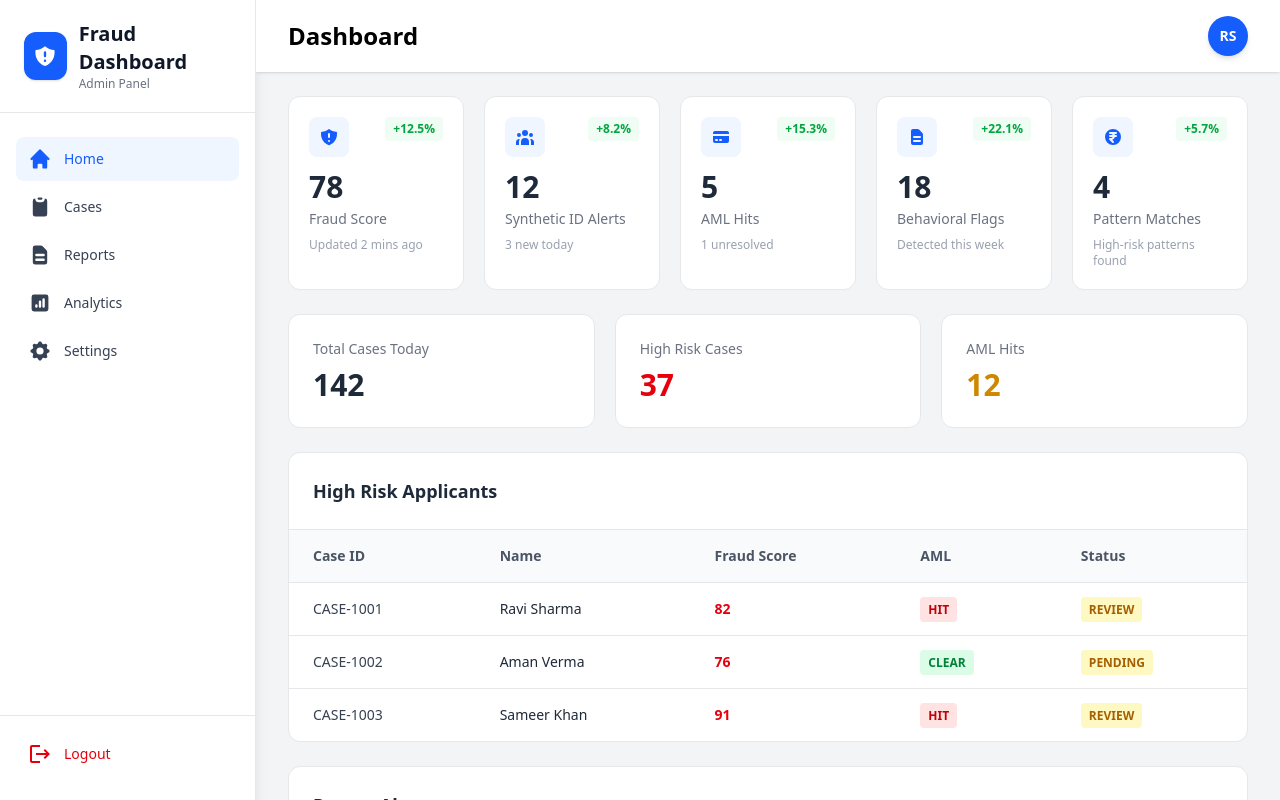
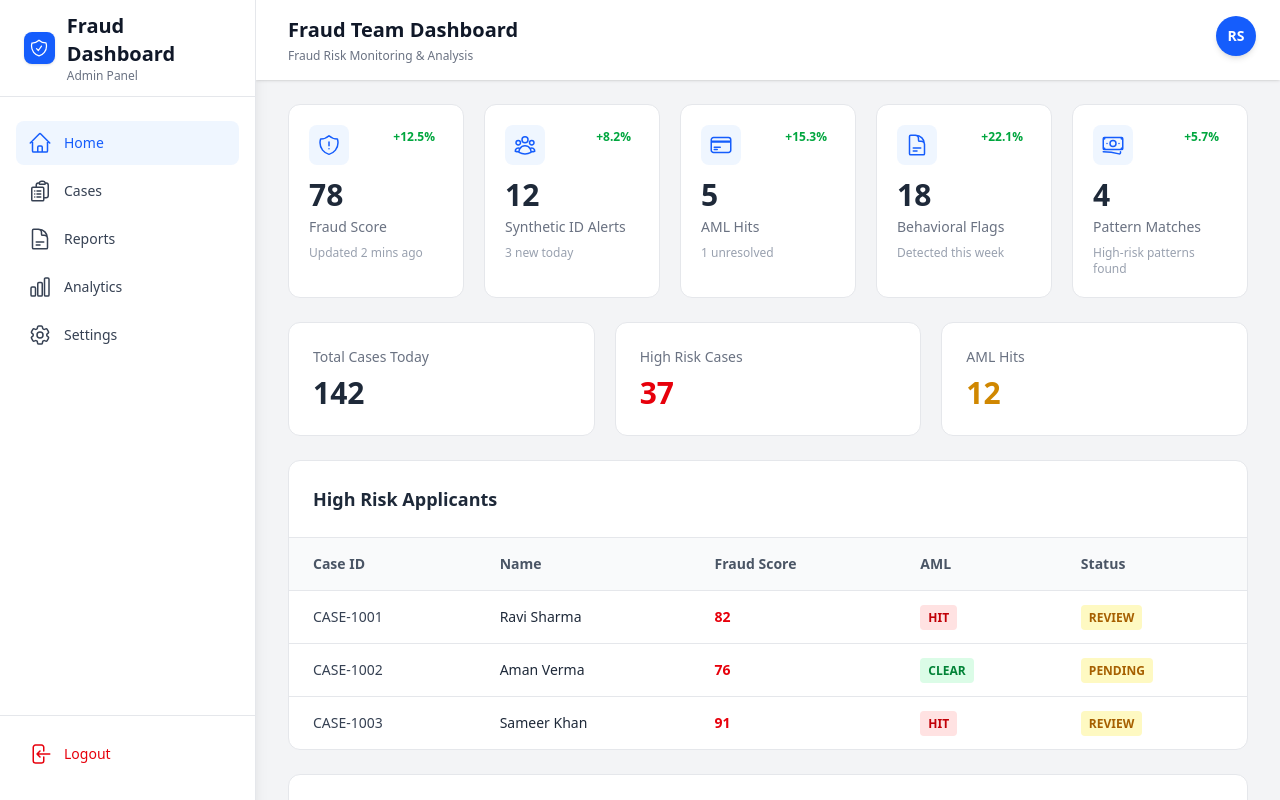
Before and after one commit to Mankuuu1405/BRD-FraudTeamDashboard, a React (Vite) app: page /home in a window 1280 px wide. Shown: the top 800 px of the page. Built offline with nearby package versions, Linux system fonts and the light colour scheme; no server answers; sample sign-in values are in the browser's storage.

Commit message:
Icon and UI Fixes

```diff
--- a/package.json
+++ b/package.json
@@ -10,6 +10,7 @@
     "preview": "vite preview"
   },
   "dependencies": {
+    "@heroicons/react": "^2.2.0",
     "@tailwindcss/vite": "^4.1.17",
     "axios": "^1.13.2",
     "file-saver": "^2.0.5",
--- a/src/components/Sidebar.jsx
+++ b/src/components/Sidebar.jsx
@@ -1,13 +1,15 @@
+import React from "react";
 import { NavLink, useNavigate } from "react-router-dom";
 import {
-  HiHome,
-  HiClipboard,
-  HiChartSquareBar,
-  HiDocumentText,
-  HiCog,
-} from "react-icons/hi";
-import { IoClose } from "react-icons/io5";
-import { MdLogout } from "react-icons/md";
+  HomeIcon,
+  DocumentTextIcon,
+  ClipboardDocumentListIcon,
+  ChartBarIcon,
+  Cog6ToothIcon,
+  ArrowLeftOnRectangleIcon,
+  XMarkIcon,
+  ShieldCheckIcon
+} from "@heroicons/react/24/outline";
 
 export default function Sidebar({ open, setOpen }) {
   const navigate = useNavigate();
@@ -18,11 +20,11 @@ export default function Sidebar({ open, setOpen }) {
   };
 
   const menu = [
-    { name: "Home", icon: HiHome, path: "/home" },
-    { name: "Cases", icon: HiClipboard, path: "/cases" },
-    { name: "Reports", icon: HiDocumentText, path: "/reports" },
-    { name: "Analytics", icon: HiChartSquareBar, path: "/analytics" },
-    { name: "Settings", icon: HiCog, path: "/settings" },
+    { name: "Home", icon: HomeIcon, path: "/home" },
+    { name: "Cases", icon: ClipboardDocumentListIcon, path: "/cases" },
+    { name: "Reports", icon: DocumentTextIcon, path: "/reports" },
+    { name: "Analytics", icon: ChartBarIcon, path: "/analytics" },
+    { name: "Settings", icon: Cog6ToothIcon, path: "/settings" },
   ];
 
   return (
@@ -32,18 +34,14 @@ export default function Sidebar({ open, setOpen }) {
         h-screen w-64 flex flex-col
         bg-white border-r border-gray-200
         transition-transform duration-300
-        ${open ? 'translate-x-0' : '-translate-x-full md:translate-x-0'}
+        ${open ? "translate-x-0" : "-translate-x-full md:translate-x-0"}
       `}
     >
-      {/* HEADER LOGO AREA */}
-      <div className="flex items-center justify-between px-6 py-5 border-b border-gray-200">
-        {/* Logo + Text */}
+      {/* HEADER */}
+      <div className="flex items-center justify-between px-6 py-3 border-b border-gray-200">
         <div className="flex items-center gap-3">
-          {/* Round icon box matching theme */}
-          <div className="w-12 h-12 rounded-xl bg-blue-600 flex items-center justify-center shadow-sm">
-            <svg className="w-6 h-6 text-white" fill="currentColor" viewBox="0 0 20 20">
-              <path fillRule="evenodd" d="M10 1.944A11.954 11.954 0 012.166 5C2.056 5.649 2 6.319 2 7c0 5.225 3.34 9.67 8 11.317C14.66 16.67 18 12.225 18 7c0-.682-.057-1.35-.166-2.001A11.954 11.954 0 0110 1.944zM11 14a1 1 0 11-2 0 1 1 0 012 0zm0-7a1 1 0 10-2 0v3a1 1 0 102 0V7z" clipRule="evenodd" />
-            </svg>
+          <div className="w-8 h-8 rounded-lg bg-blue-600 flex items-center justify-center shadow-sm">
+            <ShieldCheckIcon className="h-5 w-5 text-white" />
           </div>
 
           <div>
@@ -54,10 +52,13 @@ export default function Sidebar({ open, setOpen }) {
           </div>
         </div>
 
-        {/* Mobile close button */}
+        {/* Mobile close */}
         {open && (
-          <button onClick={() => setOpen(false)} className="md:hidden text-gray-400 hover:text-gray-600">
-            <IoClose className="text-2xl" />
+          <button
+            onClick={() => setOpen(false)}
+            className="md:hidden text-gray-400 hover:text-gray-600"
+          >
+            <XMarkIcon className="h-6 w-6" />
           </button>
         )}
       </div>
@@ -80,13 +81,13 @@ export default function Sidebar({ open, setOpen }) {
               `
             }
           >
-            <item.icon className="text-2xl flex-shrink-0" />
+            <item.icon className="h-6 w-6 flex-shrink-0" />
             <span>{item.name}</span>
           </NavLink>
         ))}
       </nav>
 
-      {/* LOGOUT BUTTON */}
+      {/* LOGOUT */}
       <div className="px-4 pb-6 border-t border-gray-200 pt-4">
         <button
           onClick={() => {
@@ -99,7 +100,7 @@ export default function Sidebar({ open, setOpen }) {
             text-sm font-normal transition-colors
           "
         >
-          <MdLogout className="text-2xl flex-shrink-0" />
+          <ArrowLeftOnRectangleIcon className="h-6 w-6 flex-shrink-0" />
           <span>Logout</span>
         </button>
       </div>
--- a/src/components/dashboard/StatCard.jsx
+++ b/src/components/dashboard/StatCard.jsx
@@ -4,11 +4,11 @@ export default function StatCard({ title, value, subtext, icon: Icon, trend }) {
       {/* Header with Icon and Trend */}
       <div className="flex items-start justify-between mb-3">
         <div className="w-10 h-10 rounded-lg bg-blue-50 flex items-center justify-center">
-          {Icon && <Icon className="text-xl text-blue-600" />}
+          {Icon && <Icon className="h-6 w-6 text-blue-600" />}
         </div>
         {trend && (
           <span className={`text-xs font-semibold px-2 py-1 rounded ${
-            trend.startsWith('+') ? 'text-green-600 bg-green-50' : 'text-red-600 bg-red-50'
+            trend.startsWith('+') ? 'text-green-600' : 'text-red-600'
           }`}>
             {trend}
           </span>
--- a/src/components/layout/Header.jsx
+++ b/src/components/layout/Header.jsx
@@ -2,7 +2,7 @@ import { useState } from "react";
 import ProfileDropdown from "../settings/ProfileDropdown";
 import ProfileModal from "../profile/ProfileModal";
 
-export default function Header({ title }) {
+export default function Header() {
   const [modalOpen, setModalOpen] = useState(false);
 
   const [user, setUser] = useState({
@@ -12,9 +12,20 @@ export default function Header({ title }) {
 
   return (
     <>
-      <div className="bg-white shadow-sm px-4 sm:px-6 lg:px-8 py-4 flex items-center justify-between sticky top-0 z-30">
-        <h1 className="text-2xl font-semibold">{title}</h1>
+      <div className="bg-white shadow-sm px-4 sm:px-6 lg:px-8 py-4 sticky top-0 z-30">
 
+        {/* Static Dashboard Title */}
+        <h1 className="text-xl font-semibold text-gray-900">
+          Fraud Team Dashboard
+        </h1>
+
+        {/* Static Dashboard Subtitle */}
+        <p className="text-xs text-gray-500 mt-1">
+          Fraud Risk Monitoring & Analysis
+        </p>
+
+        {/* Profile Menu */}
+        <div className="absolute right-6 top-4">
           <ProfileDropdown
             user={user}
             onLogout={() => {
@@ -23,6 +34,7 @@ export default function Header({ title }) {
             }}
             onEditProfile={() => setModalOpen(true)}
           />
+        </div>
       </div>
 
       <ProfileModal
--- a/src/pages/Analytics.jsx
+++ b/src/pages/Analytics.jsx
@@ -20,6 +20,7 @@ export default function Analytics() {
 
   return (
     <div className="min-h-screen bg-gray-100">
+      <h2 className="text-xl font-bold text-gray-700">Analytics</h2>
       <div className="max-w-7xl mx-auto px-4 sm:px-6 lg:px-8 py-6 space-y-6">
 
         <div className="grid grid-cols-1 md:grid-cols-2 gap-6">
--- a/src/pages/CaseDetails.jsx
+++ b/src/pages/CaseDetails.jsx
@@ -39,6 +39,7 @@ export default function CaseDetails() {
 
   return (
     <div className="min-h-screen bg-gray-100">
+      <h2 className="text-xl font-bold text-gray-700">Home</h2>
       <div className="max-w-7xl mx-auto space-y-4 sm:space-y-6">
 
         <button
--- a/src/pages/Cases.jsx
+++ b/src/pages/Cases.jsx
@@ -11,6 +11,7 @@ export default function Cases() {
 
   return (
     <div className="space-y-6">
+      <h2 className="text-xl font-bold text-gray-700">Cases</h2>
 
       {/* Filters */}
       <div className="flex flex-wrap gap-3">
--- a/src/pages/Home.jsx
+++ b/src/pages/Home.jsx
@@ -3,12 +3,12 @@ import { getFraudDashboard } from "../api/fraudDashboardApi";
 
 import StatCard from "../components/dashboard/StatCard";
 import {
-  HiShieldExclamation,
-  HiUserGroup,
-  HiCreditCard,
-  HiDocumentText,
-  HiCurrencyRupee
-} from "react-icons/hi";
+  ShieldExclamationIcon,
+  UserGroupIcon,
+  CreditCardIcon,
+  DocumentTextIcon,
+  BanknotesIcon,
+} from "@heroicons/react/24/outline";
 
 export default function Home() {
   const [data, setData] = useState(null);
@@ -19,22 +19,19 @@ export default function Home() {
 
   if (!data) return <p>Loading...</p>;
 
-  console.log("HOME → data:", data);
-  console.log("HOME → stats:", data?.stats);
-
   const { stats, summary, highRiskApplicants, alerts } = data;
 
   return (
     <div className="space-y-6">
 
-      {/* Top Engine Cards */}
+      {/* Top Stats */}
       <div className="grid grid-cols-1 sm:grid-cols-2 lg:grid-cols-5 gap-5">
 
         <StatCard
           title="Fraud Score"
           value={stats.fraudScore}
           subtext="Updated 2 mins ago"
-          icon={HiShieldExclamation}
+          icon={ShieldExclamationIcon}
           trend={stats.fraudTrend}
         />
 
@@ -42,7 +39,7 @@ export default function Home() {
           title="Synthetic ID Alerts"
           value={stats.syntheticAlerts}
           subtext="3 new today"
-          icon={HiUserGroup}
+          icon={UserGroupIcon}
           trend={stats.syntheticTrend}
         />
 
@@ -50,7 +47,7 @@ export default function Home() {
           title="AML Hits"
           value={stats.amlHits}
           subtext="1 unresolved"
-          icon={HiCreditCard}
+          icon={CreditCardIcon}
           trend={stats.amlTrend}
         />
 
@@ -58,7 +55,7 @@ export default function Home() {
           title="Behavioral Flags"
           value={stats.behavioralFlags}
           subtext="Detected this week"
-          icon={HiDocumentText}
+          icon={DocumentTextIcon}
           trend={stats.behavioralTrend}
         />
 
@@ -66,10 +63,9 @@ export default function Home() {
           title="Pattern Matches"
           value={stats.patternMatches}
           subtext="High-risk patterns found"
-          icon={HiCurrencyRupee}
+          icon={BanknotesIcon}
           trend={stats.patternTrend}
         />
-
       </div>
 
       {/* Summary Cards */}
--- a/src/pages/Reports.jsx
+++ b/src/pages/Reports.jsx
@@ -81,6 +81,8 @@ export default function Reports() {
   return (
     <div className="space-y-6">
 
+      <h2 className="text-xl font-bold text-gray-700">Reports</h2>
+
       <ReportSelector
         selected={selectedReport}
         setSelected={setSelectedReport}
--- a/src/pages/Settings.jsx
+++ b/src/pages/Settings.jsx
@@ -6,6 +6,7 @@ import RolesAndPermissions from "../components/settings/RolesAndPermission";
 export default function Settings() {
   return (
     <div className="space-y-8">
+      <h2 className="text-xl font-bold text-gray-700">Settings</h2>
       <AccountSettings />
       <NotificationSettings />
       <SecuritySettings />
```
Also changed, not shown: 1 other file (tests, documents, lock files or other folders). Lines whose indentation alone changed are shown as unchanged.
